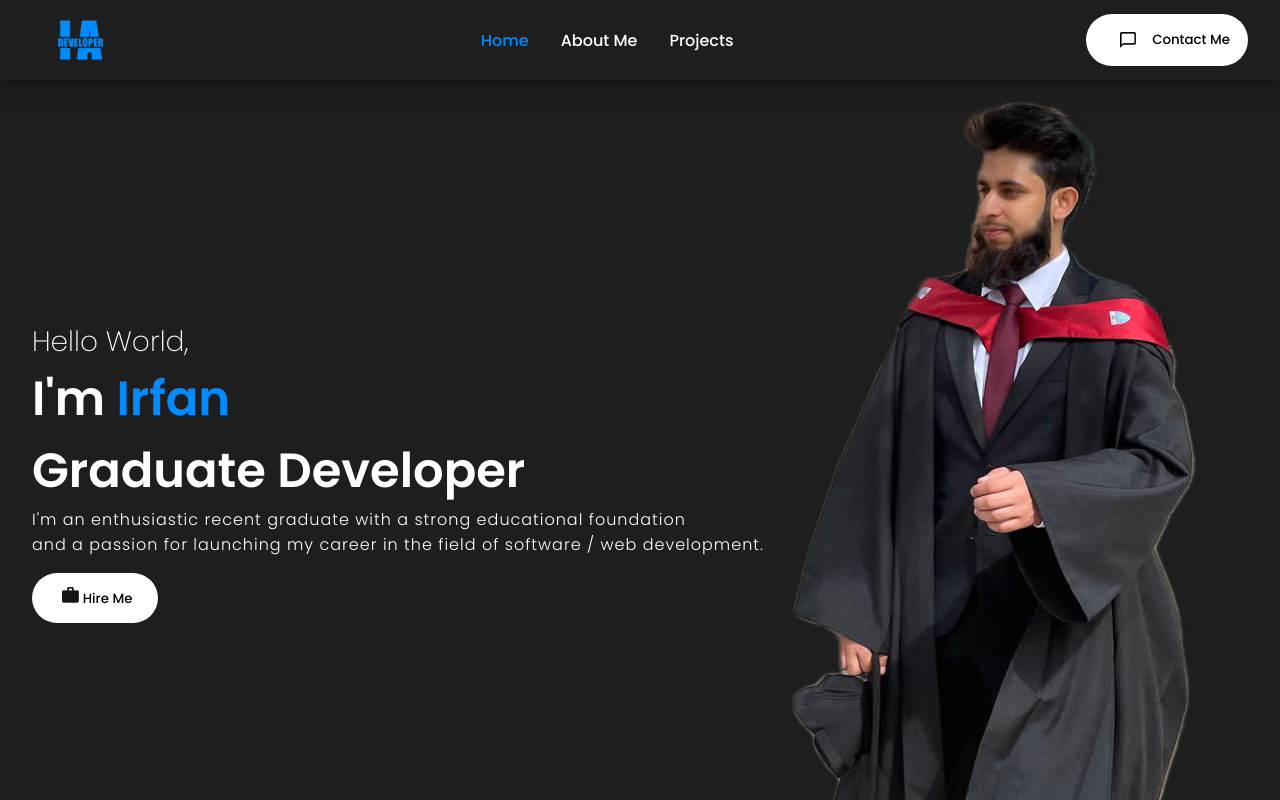
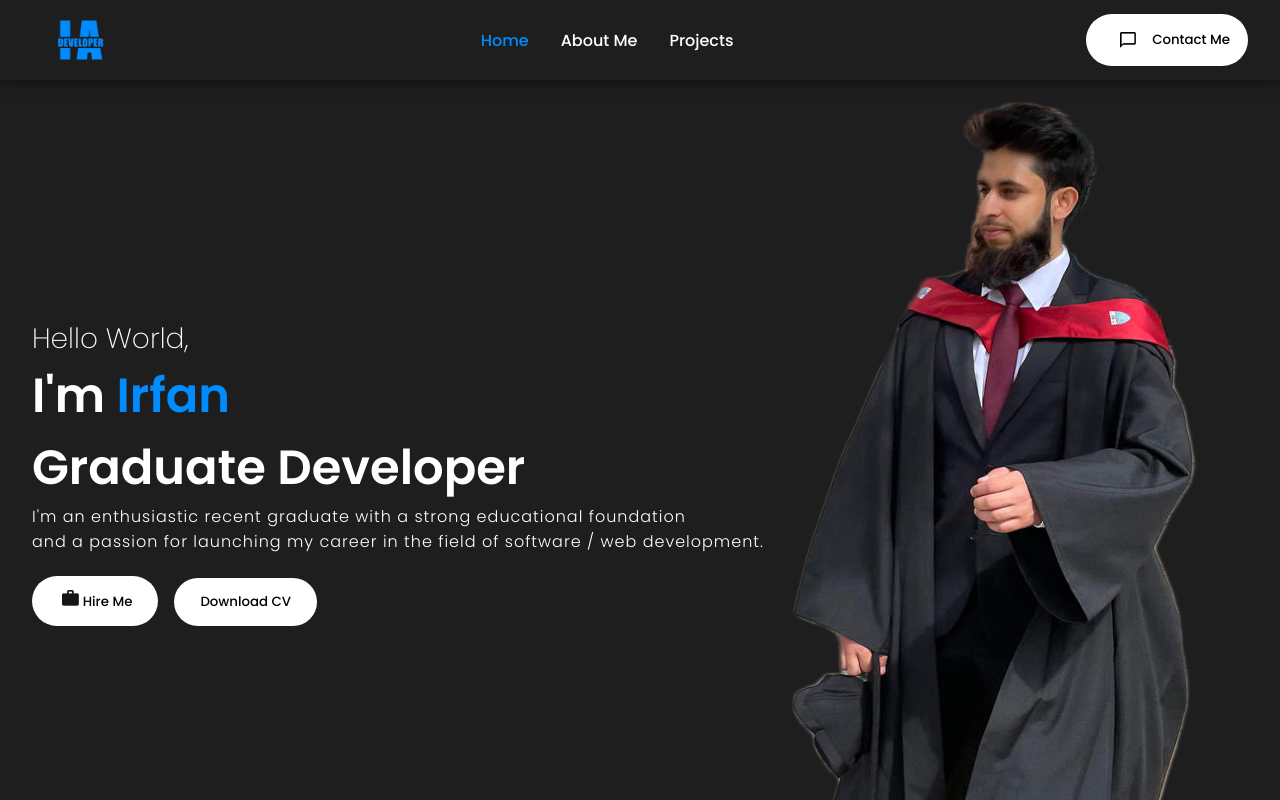
Before and after one commit to Irfan-Arshad/MyPortfolio, a React (Create React App) app in the folder my-app/: page / in a window 1280 px wide. Shown: the top 800 px of the page. Built offline with nearby package versions, Linux system fonts and the light colour scheme.

Commit message:
Added button to download CV
added button to download my cv.

```diff
--- a/my-app/src/components/Intro/intro.css
+++ b/my-app/src/components/Intro/intro.css
@@ -58,6 +58,20 @@
     transition: border 0.3s;
 }
 
+.cvBtn {
+    background: white;
+    max-width: fit-content;
+    margin: 1rem 1rem;
+    padding: 0.75rem 1.5rem;
+    border-color: transparent;
+    border-radius: 2rem;
+}
+
+.cvBtn:hover {
+    border-color:  rgb(0, 140, 255);
+    transition: border 0.3s;
+}
+
 .btnImg {
     object-fit: cover;
     margin: 0 0.25rem;
--- a/my-app/src/components/Intro/intro.js
+++ b/my-app/src/components/Intro/intro.js
@@ -2,6 +2,7 @@ import React from 'react';
 import './intro.css';
 import bg from '../../assets/Me.png';
 import btnImg from '../../assets/hireme.png';
+import cv from '../../assets/Irfan Arshad - Developer - CV - 2024.pdf'
 // import { Link } from 'react-scroll';
 
 const Intro = () => {
@@ -10,11 +11,16 @@ const Intro = () => {
       <div className="introContent">
         <span className="hello">Hello World, </span>
         <span className="introText">I'm <span className="introName">Irfan</span> <br />Graduate Developer</span>
-            <p className="introPara"> I'm an enthusiastic recent graduate with a strong educational foundation <br/> and a passion for launching my career in the field of software / web development.</p>
+        <p className="introPara"> I'm an enthusiastic recent graduate with a strong educational foundation <br /> and a passion for launching my career in the field of software / web development.</p>
+        <div>
           <button className='btn' onClick={() => {
-              document.getElementById('contact').scrollIntoView({behavior: 'smooth'});
+            document.getElementById('contact').scrollIntoView({ behavior: 'smooth' });
           }}>
             <img src={btnImg} alt="Hire Me" className='btnImg' />Hire Me</button>
+          <a href={cv} download="Irfan Arshad - Developer - CV - 2024.pdf">
+            <button className='cvBtn' >Download CV</button>
+          </a>
+        </div>
       </div>
       <img src={bg} alt="Profile" className="bg" />
     </section>
```
Also changed, not shown: 1 other file (tests, documents, lock files or other folders). Lines whose indentation alone changed are shown as unchanged.
